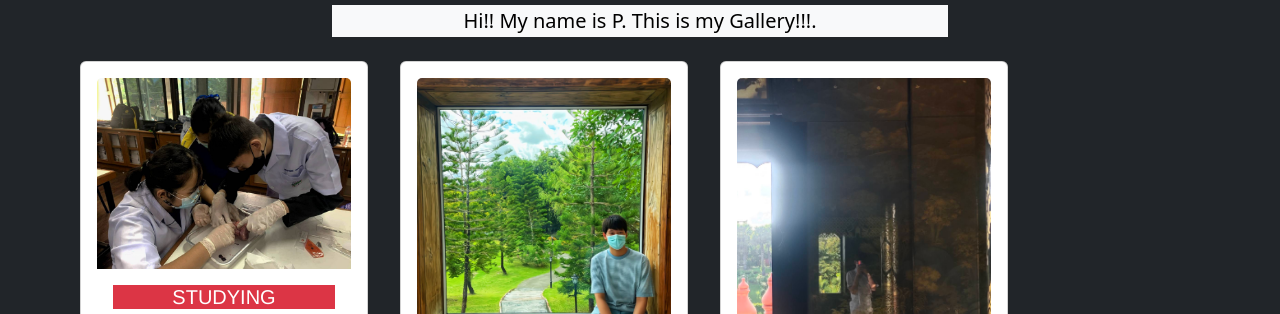
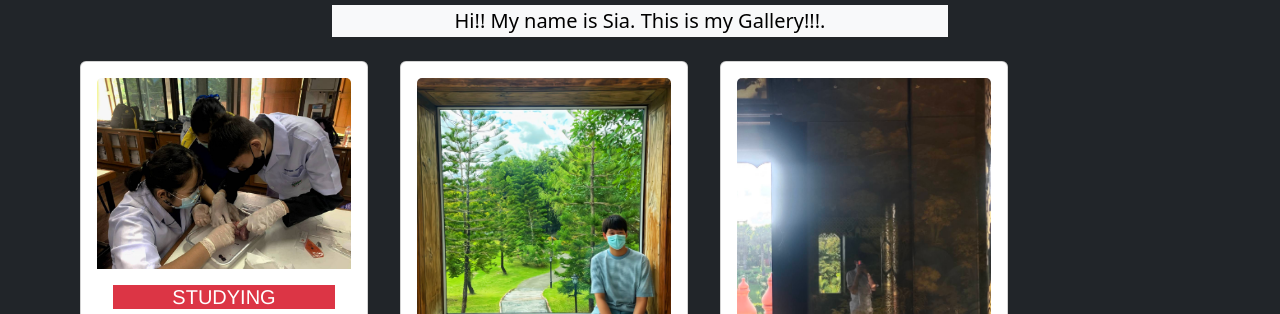
Before and after one commit to cpe207/lab02-PP2546, a plain HTML site: page Gallery.html in a window 1280 px wide. Shown: the part 449-763 px from the top of the page. Drawn offline with nearby package versions, Linux system fonts and the light colour scheme.

Commit message:
COMPLETE

```diff
--- a/Gallery.html
+++ b/Gallery.html
@@ -63,7 +63,7 @@
         </h1>
         <div class="col-lg-6 mx-auto">
           <p class="lead mb-4 text-bg-light">
-            Hi!! My name is P.  This is my Gallery!!!.
+            Hi!! My name is Sia.  This is my Gallery!!!.
           </p>
         </div>
 
```
